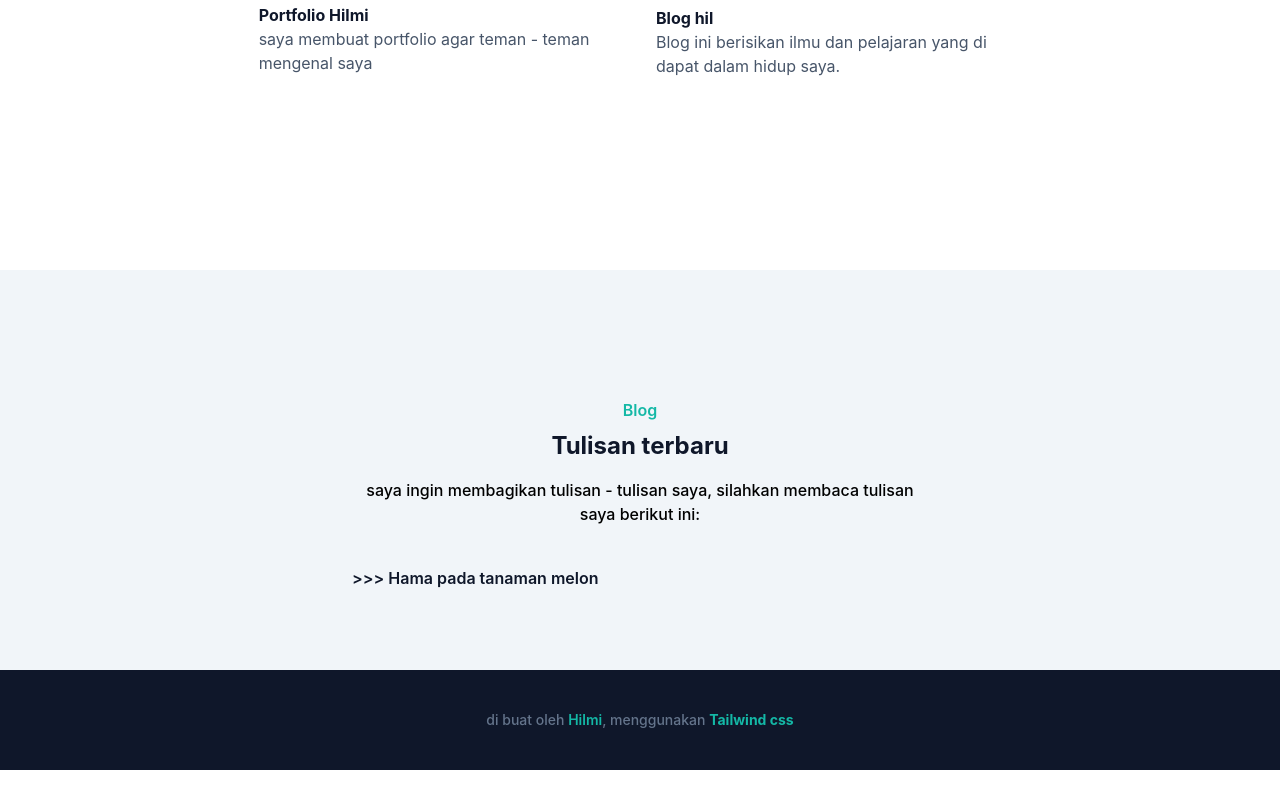
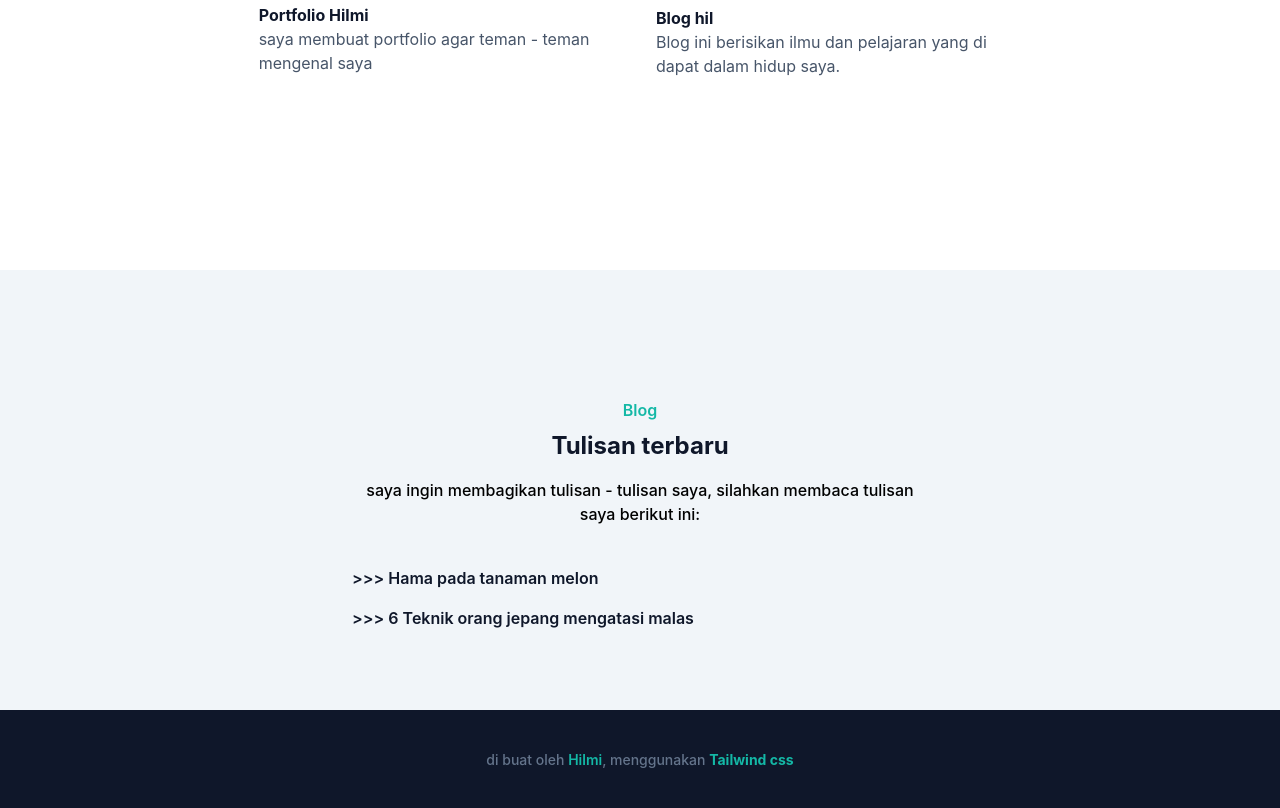
Before and after one commit to Hilsaputra/Hilsaputra.github.io, a website: page index.html in a window 1280 px wide. Shown: the part 1369-2177 px from the top of the page. Before the commit the page ends 2139 px from the top, so only its background shows below. Drawn offline with Linux system fonts and the light colour scheme.

Commit message:
menambahkan Blog

```diff
--- a/index.html
+++ b/index.html
@@ -162,6 +162,7 @@
                 <div class="max-w-xl mx-auto">
                     <ul>
                         <li class="text-dark font-semibold text-medium  mb-4"> <a href="https://yluo-blog.vercel.app/blog/hello-world" class="hover:text-primary dark:text-slate-400 dark:hover:text-primary"> >>> Hama pada tanaman melon </a></li>
+                        <li class="text-dark font-semibold text-medium  mb-4"> <a href="https://yluo-blog.vercel.app/blog/blog-1" class="hover:text-primary dark:text-slate-400 dark:hover:text-primary"> >>> 6 Teknik orang jepang mengatasi malas</a></li>
                     </ul>
                 </div>
             </div>
```
